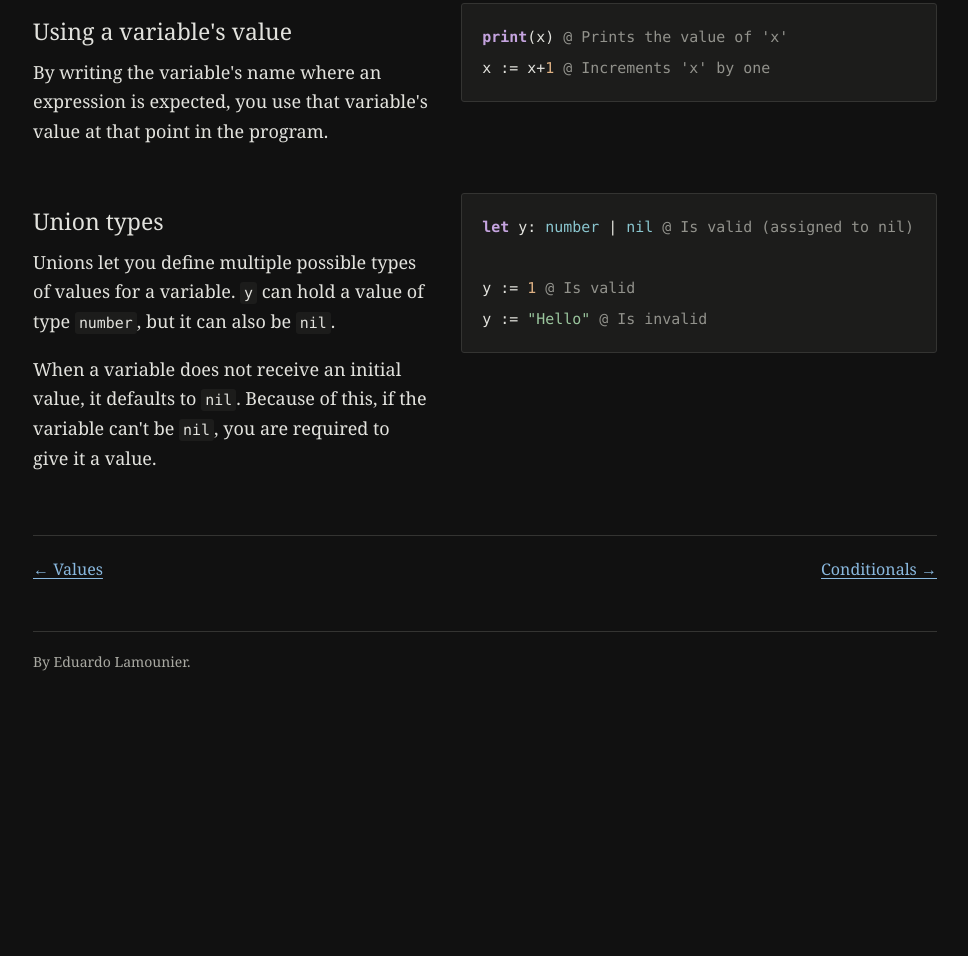
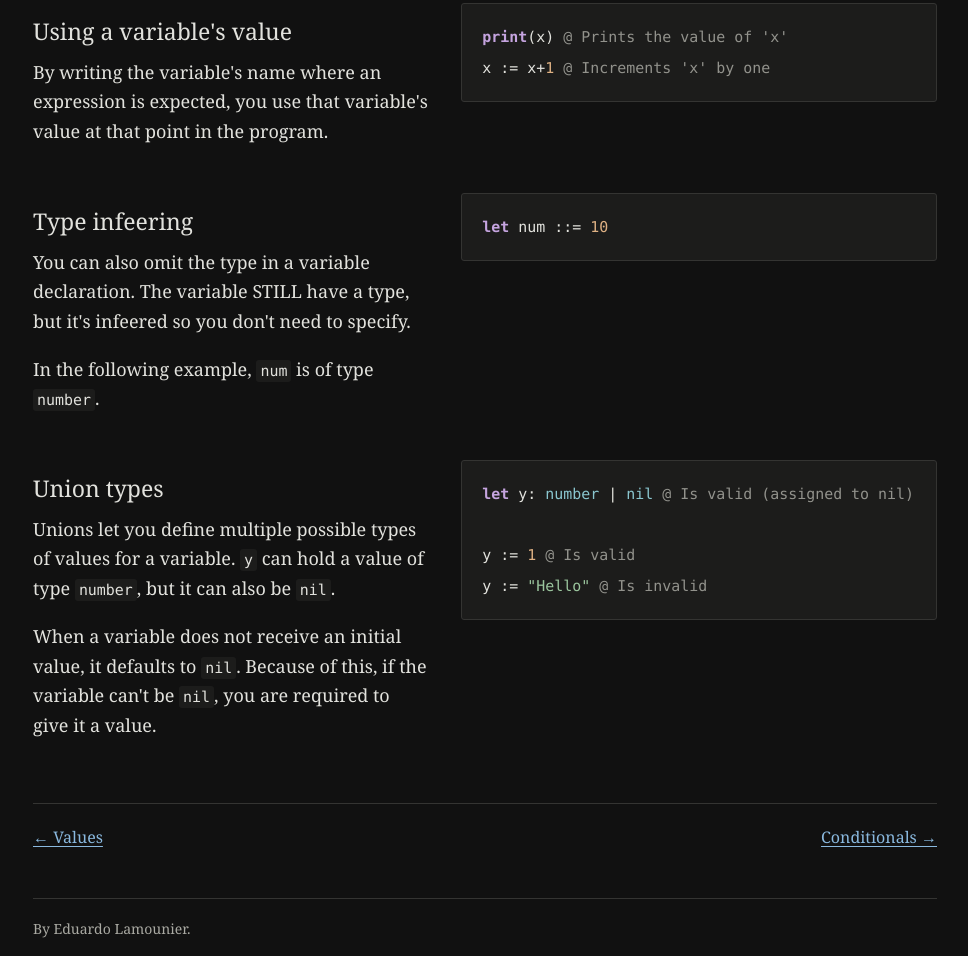
Before and after one commit to eduardo-lamounier/setly, a plain HTML site: page docs/variables.html in a window 1280 px wide. Shown: the part 633-1589 px from the top of the page, without its empty margins (155-1123 px from the left). Before the commit the page ends 1338 px from the top, so only its background shows below. Drawn offline with Linux system fonts and the light colour scheme.

Commit message:
Update the book to document type infeering

```diff
--- a/docs/variables.html
+++ b/docs/variables.html
@@ -40,6 +40,14 @@ x := x+<span class="literal">1</span> <span class="comment">@ Increments 'x' by
     </section>
     <section class="example">
       <div class="explanation">
+        <h2>Type infeering</h2>
+        <p>You can also omit the type in a variable declaration. The variable STILL have a type, but it's infeered so you don't need to specify.</p>
+        <p>In the following example, <code>num</code> is of type <code>number</code>.</p>
+      </div>
+      <pre><code><span class="keyword">let</span> num ::= <span class="literal">10</span></code></pre>
+    </section>
+    <section class="example">
+      <div class="explanation">
         <h2>Union types</h2>
         <p>Unions let you define multiple possible types of values for a variable. <code>y</code> can hold a value of type <code>number</code>, but it can also be <code>nil</code>.</p>
         <p>When a variable does not receive an initial value, it defaults to <code>nil</code>. Because of this, if the variable can't be <code>nil</code>, you are required to give it a value.</p>
```
